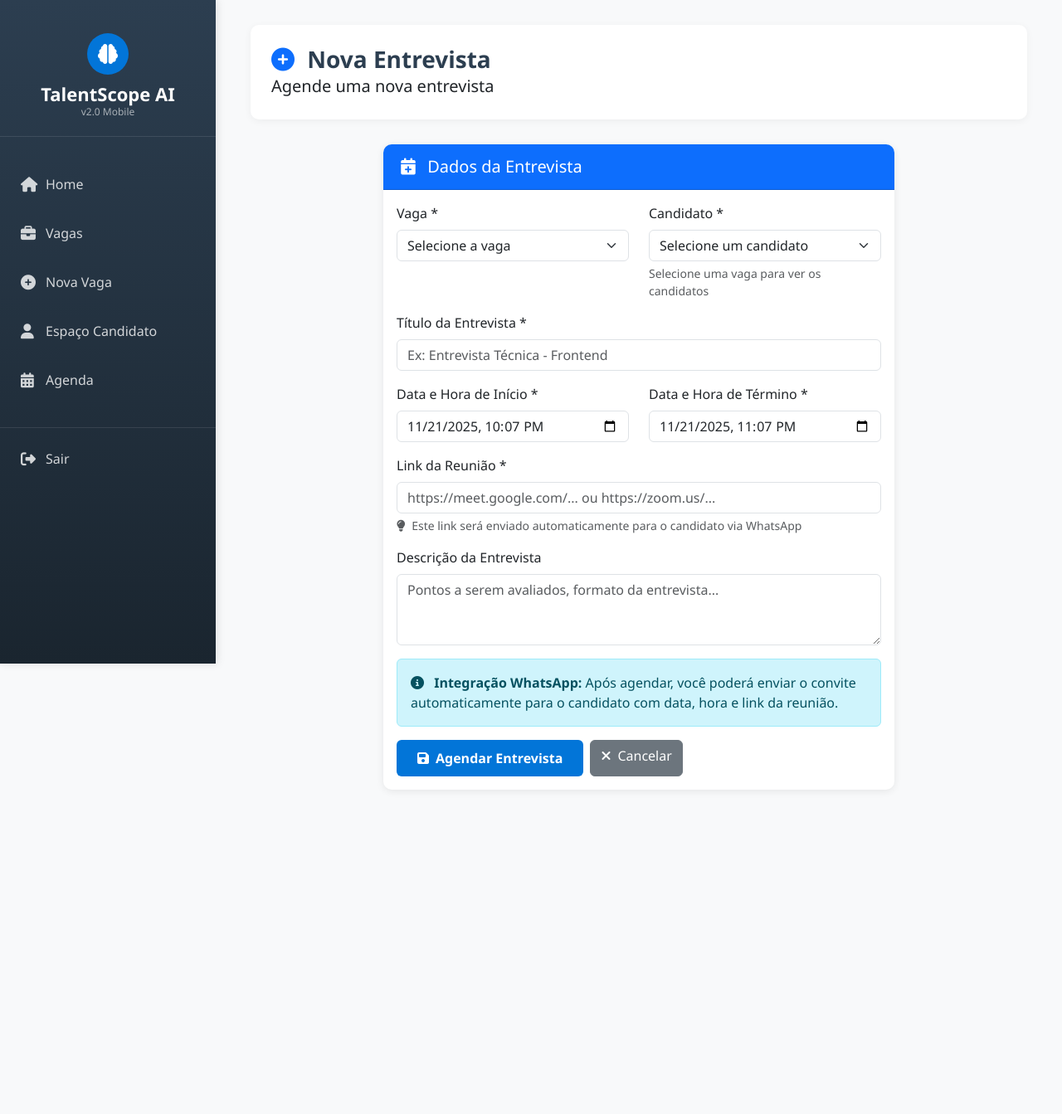
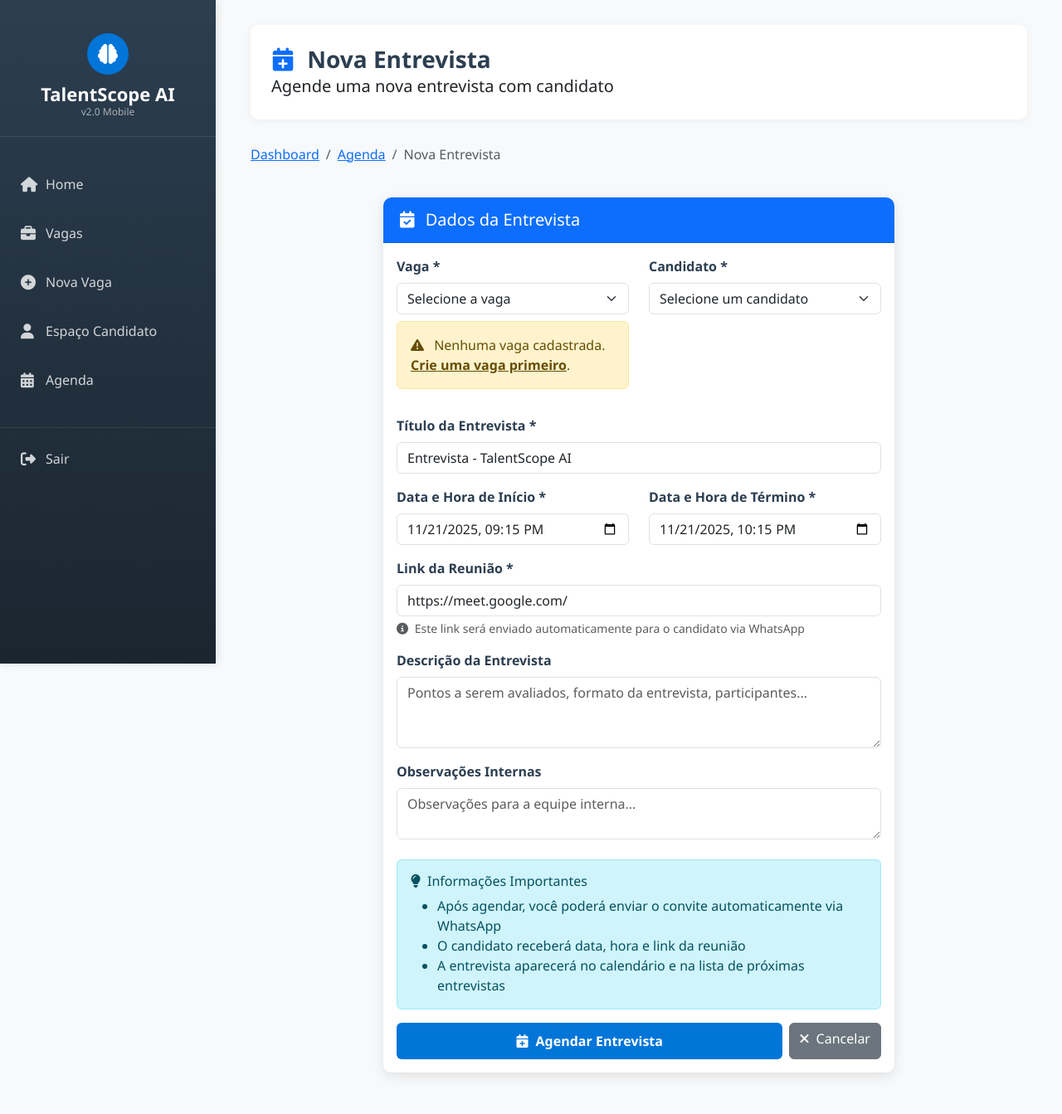
Before and after one commit to felipehendy/talentscope-ai, a Flask app: page /interviews/new in a window 1280 px wide. Shown: the whole page at 83% size. Before the commit the page ends 936 px from the top, so only its background shows below. Run offline with Flask 3, Linux system fonts and the light colour scheme; a user stored in the database is signed in; tables that the repository leaves empty hold one stand-in row (values such as "Sample post"); some libraries are stand-ins or nearby versions.

Commit message:
fix: secure new interview route with error handling and improved template

```diff
--- a/app.py
+++ b/app.py
@@ -622,37 +622,66 @@ def interviews_list():
 @app.route('/interviews/new', methods=['GET', 'POST'])
 @login_required
 def new_interview():
-    """Agendar nova entrevista"""
-    if request.method == 'POST':
+    """Agendar nova entrevista - Versão segura"""
+    try:
+        if request.method == 'POST':
+            try:
+                # Validação básica dos dados
+                candidate_id = request.form.get('candidate_id')
+                job_id = request.form.get('job_id')
+                title = request.form.get('title')
+                start_time = request.form.get('start_time')
+                end_time = request.form.get('end_time')
+                meeting_link = request.form.get('meeting_link')
+
+                if not all([candidate_id, job_id, title, start_time, end_time]):
+                    flash('Todos os campos obrigatórios devem ser preenchidos!', 'danger')
+                    return redirect(url_for('new_interview'))
+
+                # Criar entrevista
+                interview = Interview(
+                    candidate_id=int(candidate_id),
+                    job_id=int(job_id),
+                    title=title,
+                    description=request.form.get('description', ''),
+                    start_time=datetime.fromisoformat(start_time),
+                    end_time=datetime.fromisoformat(end_time),
+                    meeting_link=meeting_link or '',
+                    notes=request.form.get('notes', ''),
+                    created_by=current_user.id
+                )
+
+                db.session.add(interview)
+                db.session.commit()
+
+                flash('Entrevista agendada com sucesso!', 'success')
+                return redirect(url_for('calendar'))
+
+            except ValueError as e:
+                flash('Erro nos dados do formulário. Verifique as datas e horários.', 'danger')
+                print(f"❌ Erro de validação: {e}")
+            except Exception as e:
+                flash(f'Erro ao agendar entrevista: {str(e)}', 'danger')
+                print(f"❌ Erro ao criar entrevista: {e}")
+
+        # Dados para o formulário (GET) - com tratamento de erro
         try:
-            interview = Interview(
-                candidate_id=request.form.get('candidate_id'),
-                job_id=request.form.get('job_id'),
-                title=request.form.get('title'),
-                description=request.form.get('description'),
-                start_time=datetime.fromisoformat(request.form.get('start_time')),
-                end_time=datetime.fromisoformat(request.form.get('end_time')),
-                meeting_link=request.form.get('meeting_link'),
-                notes=request.form.get('notes'),
-                created_by=current_user.id
-            )
+            candidates = Candidate.query.all()
+            jobs = Job.query.all()
+        except Exception as e:
+            print(f"❌ Erro ao carregar dados do formulário: {e}")
+            candidates = []
+            jobs = []
+            flash('Erro ao carregar dados. Tente novamente.', 'warning')
 
-            db.session.add(interview)
-            db.session.commit()
+        return render_template('new_interview.html',
+                             candidates=candidates,
+                             jobs=jobs)
 
-            flash('Entrevista agendada com sucesso!', 'success')
-            return redirect(url_for('calendar'))
-
-        except Exception as e:
-            flash(f'Erro ao agendar entrevista: {str(e)}', 'danger')
-
-    # Dados para o formulário
-    candidates = Candidate.query.all()
-    jobs = Job.query.all()
-
-    return render_template('new_interview.html',
-                         candidates=candidates,
-                         jobs=jobs)
+    except Exception as e:
+        print(f"❌ Erro crítico em new_interview: {e}")
+        flash('Erro interno do servidor. Tente novamente.', 'danger')
+        return redirect(url_for('calendar'))
 
 @app.route('/interviews/<int:interview_id>/delete', methods=['POST'])
 @login_required
--- a/templates/new_interview.html
+++ b/templates/new_interview.html
@@ -4,18 +4,26 @@
 
 {% block content %}
 <div class="container-fluid">
+    <!-- Cabeçalho -->
     <div class="page-header">
         <h1>
-            <i class="fas fa-plus-circle me-2 text-primary"></i>
+            <i class="fas fa-calendar-plus me-2 text-primary"></i>
             Nova Entrevista
         </h1>
-        <p class="lead mb-0">
-            {% if candidate %}
-            Agendando com: <strong>{{ candidate.name }}</strong>
-            {% else %}
-            Agende uma nova entrevista
-            {% endif %}
-        </p>
+        <p class="lead mb-0">Agende uma nova entrevista com candidato</p>
+    </div>
+
+    <!-- Navegação -->
+    <div class="row mb-4">
+        <div class="col-12">
+            <nav aria-label="breadcrumb">
+                <ol class="breadcrumb">
+                    <li class="breadcrumb-item"><a href="{{ url_for('dashboard') }}">Dashboard</a></li>
+                    <li class="breadcrumb-item"><a href="{{ url_for('calendar') }}">Agenda</a></li>
+                    <li class="breadcrumb-item active">Nova Entrevista</li>
+                </ol>
+            </nav>
+        </div>
     </div>
 
     <div class="row justify-content-center">
@@ -23,92 +31,115 @@
             <div class="card">
                 <div class="card-header bg-primary text-white">
                     <h5 class="mb-0">
-                        <i class="fas fa-calendar-plus me-2"></i>
+                        <i class="fas fa-calendar-check me-2"></i>
                         Dados da Entrevista
                     </h5>
                 </div>
                 <div class="card-body">
                     <form method="POST" id="interviewForm">
-                        {% if candidate %}
-    <input type="hidden" name="candidate_id" value="{{ candidate.id }}">
-    {% endif %}
                         <div class="row">
+                            <!-- Seleção de Vaga -->
                             <div class="col-md-6 mb-3">
                                 <label class="form-label">Vaga *</label>
-                                <select name="job_id" id="jobSelect" class="form-select" required
-                                        {% if candidate %}onchange="loadCandidates()"{% endif %}>
+                                <select name="job_id" id="jobSelect" class="form-select" required>
                                     <option value="">Selecione a vaga</option>
                                     {% for job in jobs %}
-                                    <option value="{{ job.id }}"
-                                            {% if candidate and candidate.job_id == job.id %}selected{% endif %}>
-                                        {{ job.title }}
-                                    </option>
+                                    <option value="{{ job.id }}">{{ job.title }}</option>
                                     {% endfor %}
                                 </select>
+                                {% if not jobs %}
+                                <div class="alert alert-warning mt-2">
+                                    <i class="fas fa-exclamation-triangle me-2"></i>
+                                    Nenhuma vaga cadastrada.
+                                    <a href="{{ url_for('new_job') }}" class="alert-link">Crie uma vaga primeiro</a>.
+                                </div>
+                                {% endif %}
                             </div>
 
+                            <!-- Seleção de Candidato -->
                             <div class="col-md-6 mb-3">
                                 <label class="form-label">Candidato *</label>
                                 <select name="candidate_id" id="candidateSelect" class="form-select" required>
                                     <option value="">Selecione um candidato</option>
-                                    {% if candidate %}
-                                    <option value="{{ candidate.id }}" selected>
+                                    {% for candidate in candidates %}
+                                    <option value="{{ candidate.id }}">
                                         {{ candidate.name }} - {{ candidate.email }}
                                     </option>
-                                    {% endif %}
+                                    {% endfor %}
                                 </select>
-                                <div class="form-text">
-                                    {% if not candidate %}
-                                    Selecione uma vaga para ver os candidatos
-                                    {% endif %}
+                                {% if not candidates %}
+                                <div class="alert alert-warning mt-2">
+                                    <i class="fas fa-exclamation-triangle me-2"></i>
+                                    Nenhum candidato cadastrado.
+                                    <a href="{{ url_for('jobs') }}" class="alert-link">Adicione candidatos primeiro</a>.
                                 </div>
+                                {% endif %}
                             </div>
                         </div>
 
+                        <!-- Título da Entrevista -->
                         <div class="mb-3">
                             <label class="form-label">Título da Entrevista *</label>
                             <input type="text" name="title" class="form-control"
-                                   placeholder="Ex: Entrevista Técnica - Frontend" required
-                                   value="{% if candidate %}Entrevista - {{ candidate.job.title }}{% endif %}">
+                                   placeholder="Ex: Entrevista Técnica - Desenvolvedor Frontend"
+                                   value="Entrevista - TalentScope AI" required>
                         </div>
 
+                        <!-- Data e Hora -->
                         <div class="row">
                             <div class="col-md-6 mb-3">
                                 <label class="form-label">Data e Hora de Início *</label>
-                                <input type="datetime-local" name="start_time" class="form-control" required>
+                                <input type="datetime-local" name="start_time" id="startTime" class="form-control" required>
                             </div>
 
                             <div class="col-md-6 mb-3">
                                 <label class="form-label">Data e Hora de Término *</label>
-                                <input type="datetime-local" name="end_time" class="form-control" required>
+                                <input type="datetime-local" name="end_time" id="endTime" class="form-control" required>
                             </div>
                         </div>
 
+                        <!-- Link da Reunião -->
                         <div class="mb-3">
                             <label class="form-label">Link da Reunião *</label>
                             <input type="url" name="meeting_link" class="form-control"
-                                   placeholder="https://meet.google.com/... ou https://zoom.us/..." required>
+                                   placeholder="https://meet.google.com/... ou https://zoom.us/..."
+                                   value="https://meet.google.com/" required>
                             <div class="form-text">
-                                <i class="fas fa-lightbulb me-1"></i>
+                                <i class="fas fa-info-circle me-1"></i>
                                 Este link será enviado automaticamente para o candidato via WhatsApp
                             </div>
                         </div>
 
+                        <!-- Descrição -->
                         <div class="mb-3">
                             <label class="form-label">Descrição da Entrevista</label>
                             <textarea name="description" class="form-control" rows="3"
-                                      placeholder="Pontos a serem avaliados, formato da entrevista..."></textarea>
+                                      placeholder="Pontos a serem avaliados, formato da entrevista, participantes..."></textarea>
                         </div>
 
-                        <div class="alert alert-info">
-                            <i class="fas fa-info-circle me-2"></i>
-                            <strong>Integração WhatsApp:</strong> Após agendar, você poderá enviar o convite
-                            automaticamente para o candidato com data, hora e link da reunião.
+                        <!-- Observações -->
+                        <div class="mb-4">
+                            <label class="form-label">Observações Internas</label>
+                            <textarea name="notes" class="form-control" rows="2"
+                                      placeholder="Observações para a equipe interna..."></textarea>
                         </div>
 
+                        <!-- Informações Importantes -->
+                        <div class="alert alert-info">
+                            <h6 class="alert-heading">
+                                <i class="fas fa-lightbulb me-2"></i>Informações Importantes
+                            </h6>
+                            <ul class="mb-0">
+                                <li>Após agendar, você poderá enviar o convite automaticamente via WhatsApp</li>
+                                <li>O candidato receberá data, hora e link da reunião</li>
+                                <li>A entrevista aparecerá no calendário e na lista de próximas entrevistas</li>
+                            </ul>
+                        </div>
+
+                        <!-- Botões de Ação -->
                         <div class="d-flex gap-2">
-                            <button type="submit" class="btn btn-primary">
-                                <i class="fas fa-save me-2"></i>Agendar Entrevista
+                            <button type="submit" class="btn btn-primary flex-fill">
+                                <i class="fas fa-calendar-plus me-2"></i>Agendar Entrevista
                             </button>
                             <a href="{{ url_for('calendar') }}" class="btn btn-secondary">
                                 <i class="fas fa-times me-2"></i>Cancelar
@@ -125,51 +156,82 @@
 // Preencher data/hora atual como padrão
 document.addEventListener('DOMContentLoaded', function() {
     const now = new Date();
-    const startTime = new Date(now.getTime() + 60 * 60 * 1000); // 1 hora à frente
+
+    // Arredondar para o próximo quarto de hora
+    const roundedMinutes = Math.ceil(now.getMinutes() / 15) * 15;
+    const startTime = new Date(now);
+    startTime.setMinutes(roundedMinutes);
+    startTime.setSeconds(0);
+    startTime.setMilliseconds(0);
+
+    // Se arredondou para 60 minutos, ajusta a hora
+    if (startTime.getMinutes() === 60) {
+        startTime.setMinutes(0);
+        startTime.setHours(startTime.getHours() + 1);
+    }
+
     const endTime = new Date(startTime.getTime() + 60 * 60 * 1000); // +1 hora
 
-    document.querySelector('input[name="start_time"]').value =
-        startTime.toISOString().slice(0, 16);
-    document.querySelector('input[name="end_time"]').value =
-        endTime.toISOString().slice(0, 16);
-
-    {% if not candidate %}
-    // Carregar candidatos quando vaga for selecionada
-    document.getElementById('jobSelect').addEventListener('change', loadCandidates);
-    {% endif %}
-});
-
-function loadCandidates() {
-    const jobId = document.getElementById('jobSelect').value;
-    const candidateSelect = document.getElementById('candidateSelect');
-
-    if (!jobId) {
-        candidateSelect.innerHTML = '<option value="">Selecione uma vaga</option>';
-        return;
+    // Formatar para datetime-local (YYYY-MM-DDTHH:MM)
+    function formatDateTime(date) {
+        return date.toISOString().slice(0, 16);
     }
 
-    // Mostrar loading
-    candidateSelect.innerHTML = '<option value="">Carregando candidatos...</option>';
+    document.getElementById('startTime').value = formatDateTime(startTime);
+    document.getElementById('endTime').value = formatDateTime(endTime);
 
-    fetch(`/api/candidates/${jobId}`)
-        .then(response => response.json())
-        .then(candidates => {
-            if (candidates.length === 0) {
-                candidateSelect.innerHTML = '<option value="">Nenhum candidato para esta vaga</option>';
-                return;
-            }
+    // Validação de data/hora
+    document.getElementById('interviewForm').addEventListener('submit', function(e) {
+        const start = new Date(document.getElementById('startTime').value);
+        const end = new Date(document.getElementById('endTime').value);
 
-            let options = '<option value="">Selecione um candidato</option>';
-            candidates.forEach(candidate => {
-                options += `<option value="${candidate.id}">${candidate.name} - ${candidate.email}</option>`;
-            });
+        if (start >= end) {
+            e.preventDefault();
+            alert('A data/hora de término deve ser posterior à data/hora de início!');
+            return false;
+        }
 
-            candidateSelect.innerHTML = options;
-        })
-        .catch(error => {
-            console.error('Erro ao carregar candidatos:', error);
-            candidateSelect.innerHTML = '<option value="">Erro ao carregar</option>';
-        });
+        if (start < new Date()) {
+            e.preventDefault();
+            alert('A data/hora de início não pode ser no passado!');
+            return false;
+        }
+    });
+});
+</script>
+
+<style>
+.card {
+    transition: transform 0.2s;
+    border: none;
+    box-shadow: 0 4px 15px rgba(0,0,0,0.1);
 }
-</script>
+
+.card:hover {
+    transform: translateY(-2px);
+}
+
+.form-label {
+    font-weight: 600;
+    color: #2C3E50;
+}
+
+.alert ul {
+    margin-bottom: 0;
+}
+
+.btn {
+    transition: all 0.2s;
+}
+
+@media (max-width: 768px) {
+    .d-flex.gap-2 {
+        flex-direction: column;
+    }
+
+    .btn {
+        margin-bottom: 0.5rem;
+    }
+}
+</style>
 {% endblock %}
```
